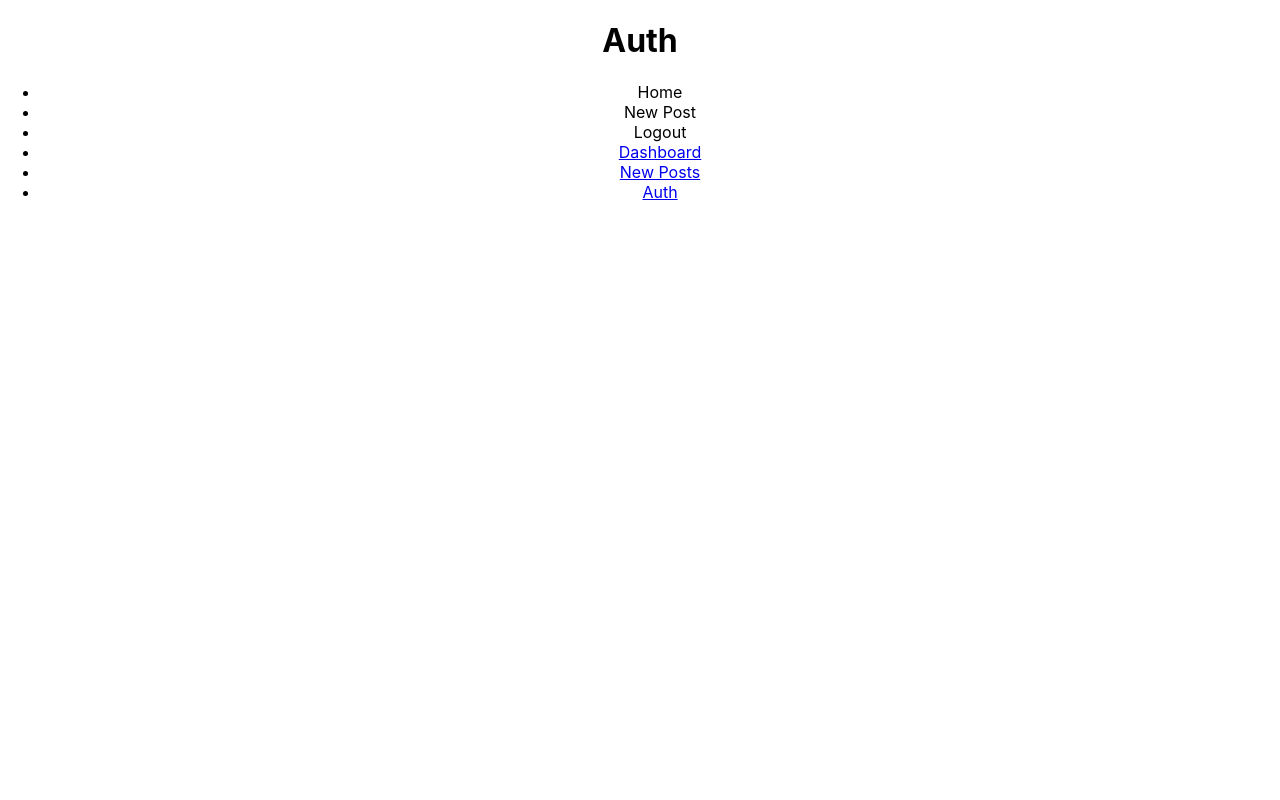
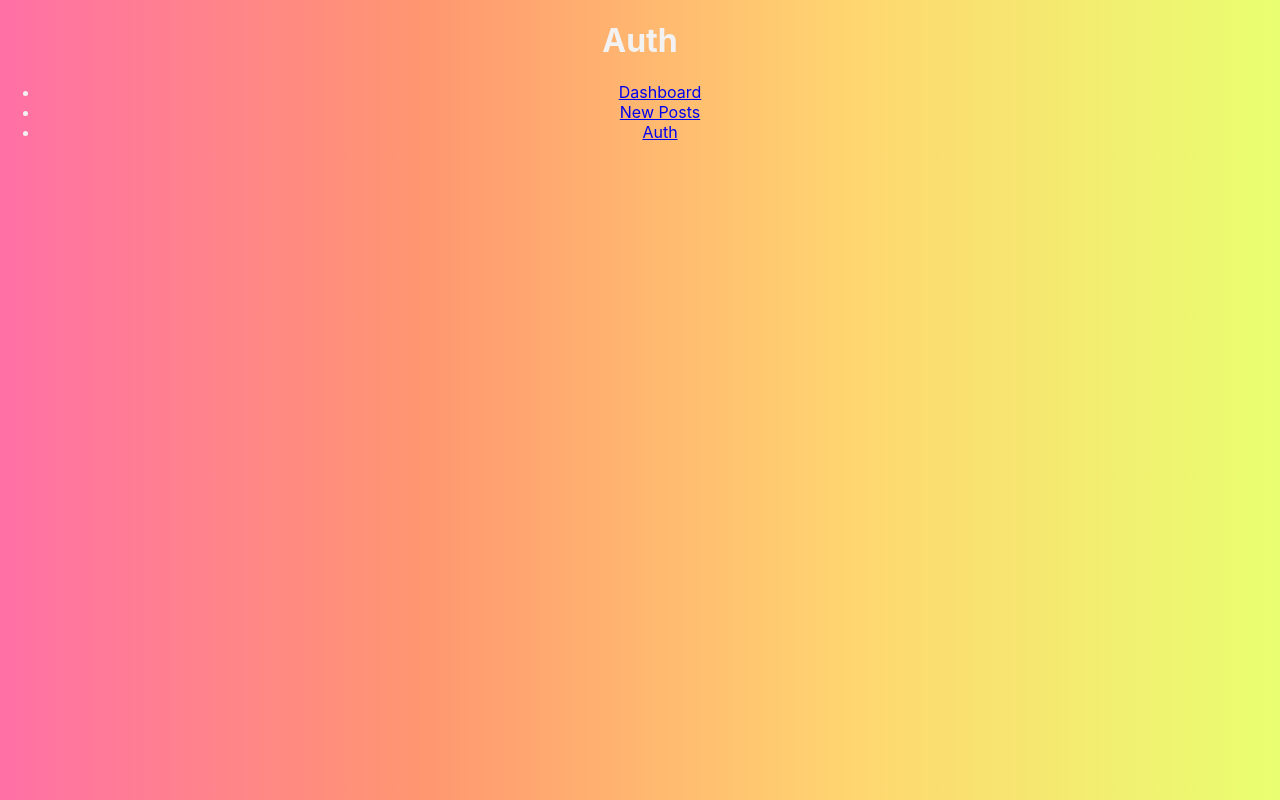
Before and after one commit to jimmurphyiv/helo, a React (Create React App) app: page / in a window 1280 px wide. Built offline with nearby package versions, Linux system fonts and the light colour scheme.

Commit message:
applied bg color

```diff
--- a/src/App.css
+++ b/src/App.css
@@ -1,3 +1,12 @@
+
+
+
 .App {
   text-align: center;
+  color: #f2f2f2
+
 }
+
+body{
+  background-image: linear-gradient(to right, #FF70A6 , #FF9770, #FFD670, #E9FF70);
+}
--- a/src/Components/Nav.js
+++ b/src/Components/Nav.js
@@ -7,9 +7,6 @@ class Nav extends Component {
             <div className='Nav'>
                 <div>
                     <ul>
-                        <li>Home</li>
-                        <li>New Post</li>
-                        <li>Logout</li>
                         <li>
                             <Link to='/'>Dashboard</Link>
                         </li>
```
